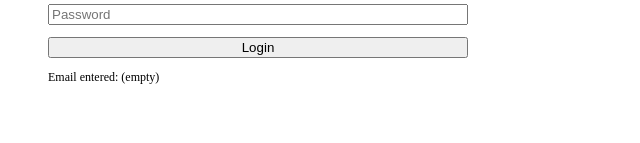
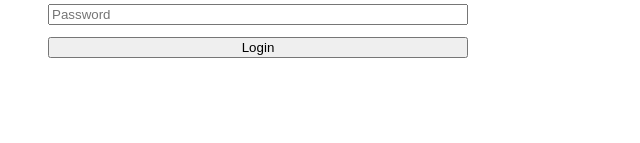
Before and after one commit to MoonSkylight/ai-youtube-agent, a Next.js app in the folder apps/web/: page /login in a window 1280 px wide. Shown: the part 157-300 px from the top of the page, without its empty margins (0-640 px from the left). Built offline with nearby package versions, Linux system fonts and the light colour scheme.

Commit message:
restore login page

```diff
--- a/apps/web/app/login/page.tsx
+++ b/apps/web/app/login/page.tsx
@@ -5,8 +5,8 @@ import { useState } from "react";
 export default function LoginPage() {
   const [email, setEmail] = useState("");
   const [password, setPassword] = useState("");
+  const [message, setMessage] = useState("");
   const [loading, setLoading] = useState(false);
-  const [message, setMessage] = useState("");
 
   async function handleLogin(e: React.FormEvent) {
     e.preventDefault();
@@ -55,16 +55,16 @@ export default function LoginPage() {
           type="email"
           placeholder="Email"
           value={email}
+          onChange={(e) => setEmail(e.target.value)}
           required
-          onChange={(e) => setEmail(e.target.value)}
         />
 
         <input
           type="password"
           placeholder="Password"
           value={password}
+          onChange={(e) => setPassword(e.target.value)}
           required
-          onChange={(e) => setPassword(e.target.value)}
         />
 
         <button type="submit" disabled={loading}>
@@ -75,10 +75,6 @@ export default function LoginPage() {
       {message ? (
         <p style={{ marginTop: 12, color: "red" }}>{message}</p>
       ) : null}
-
-      <p style={{ marginTop: 12, fontSize: 12 }}>
-        Email entered: {email || "(empty)"}
-      </p>
     </div>
   );
 }
```
